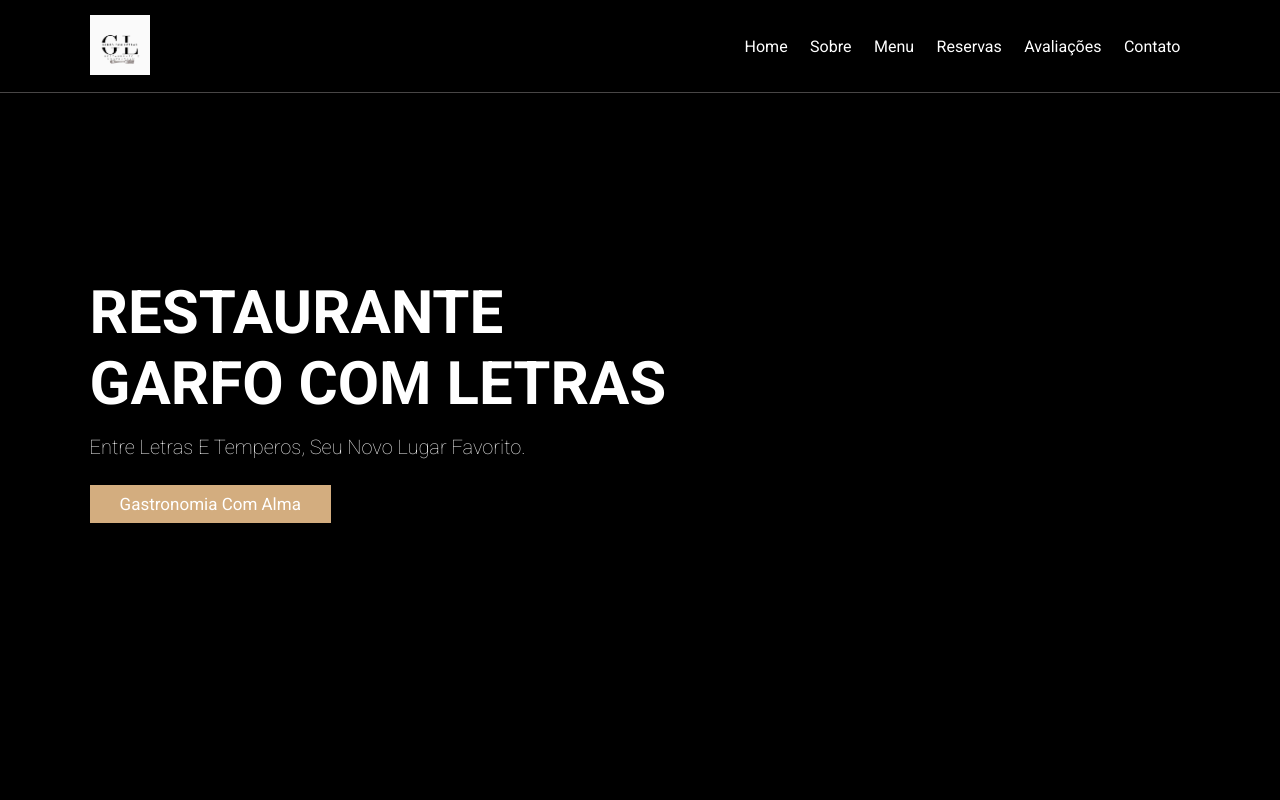
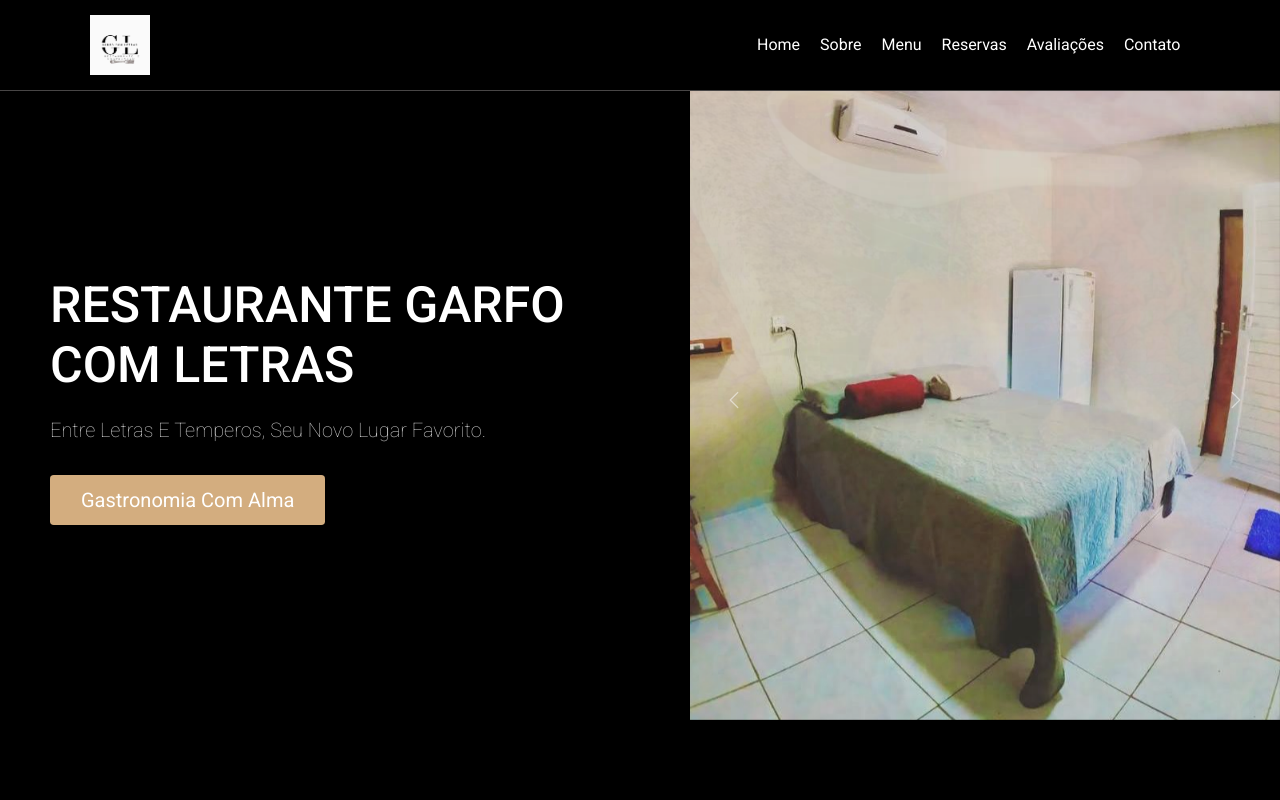
Before and after one commit to Mi-Lima/Garfo-com-Letras, a plain HTML site: page index.html in a window 1280 px wide. Shown: the top 800 px of the page. Drawn offline with nearby package versions, Linux system fonts and the light colour scheme.

Commit message:
Implementando o carrossel e retirando trechos sem uso no código

```diff
--- a/index.html
+++ b/index.html
@@ -4,10 +4,12 @@
     <meta charset="UTF-8">
     <meta name="viewport" content="width=device-width, initial-scale=1.0">
     <title>GARFO COM LETRAS</title>
-
+    <link href="https://cdn.jsdelivr.net/npm/bootstrap@5.3.5/dist/css/bootstrap.min.css" rel="stylesheet"
+    integrity="sha384-SgOJa3DmI69IUzQ2PVdRZhwQ+dy64/BUtbMJw1MZ8t5HZApcHrRKUc4W0kG879m7" crossorigin="anonymous">
     <link rel="stylesheet" href="https://cdnjs.cloudflare.com/ajax/libs/font-awesome/5.15.4/css/all.min.css">
 
     <link rel="stylesheet" href="style.css">
+
 </head>
 <body>
     <header class="header">
@@ -31,14 +33,42 @@
   </header>
 
   <!-- Sessão Home -->
-  <section class="home" id="home" >
+  <section class="home" id="home">
+    <div class="home-container">
 
-    <div class="content">
+      <!-- Conteúdo de texto -->
+      <div class="content">
         <h3>Restaurante GARFO COM LETRAS</h3>
         <p>Entre letras e temperos, seu novo lugar favorito.</p>
-        <div class="btn">Gastronomia com alma</a>
+        <div class="btn">Gastronomia com alma</div>
+      </div>
+
+      <!-- Carrossel -->
+      <div id="carouselExample" class="carousel slide carousel-fade" data-bs-ride="carousel">
+        <div class="carousel-inner">
+          <div class="carousel-item active">
+            <img src="fotos/chalé1.jpg" class="d-block w-100" alt="Imagem 1">
+          </div>
+          <div class="carousel-item">
+            <img src="fotos/foto2.jpg" class="d-block w-100" alt="Imagem 2">
+          </div>
+          <div class="carousel-item">
+            <img src="fotos/cardapio1.jpg" class="d-block w-100" alt="Imagem 3">
+          </div>
+        </div>
+        <button class="carousel-control-prev" type="button" data-bs-target="#carouselExample" data-bs-slide="prev">
+          <span class="carousel-control-prev-icon" aria-hidden="true"></span>
+          <span class="visually-hidden">Previous</span>
+        </button>
+        <button class="carousel-control-next" type="button" data-bs-target="#carouselExample" data-bs-slide="next">
+          <span class="carousel-control-next-icon" aria-hidden="true"></span>
+          <span class="visually-hidden">Next</span>
+        </button>
+      </div>
+
     </div>
-   </section>
+  </section>
+
 
    <!-- Sessão História do restaurante -->
    <section class="about" id="about">
@@ -251,8 +281,11 @@
         <a href="#contact">contact</a>
     </div>
 
-    <div class="credit">created by <span>Dev MI e Arthur</span> | all rights reserved</div>
+    <div class="credit">created by <span>Dev MI & Arthur</span> | all rights reserved</div>
 
 </section>
+<script src="https://cdn.jsdelivr.net/npm/bootstrap@5.3.5/dist/js/bootstrap.bundle.min.js"
+    integrity="sha384-k6d4wzSIapyDyv1kpU366/PK5hCdSbCRGRCMv+eplOQJWyd1fbcAu9OCUj5zNLiq"
+    crossorigin="anonymous"></script>
 </body>
 </html>
--- a/style.css
+++ b/style.css
@@ -43,6 +43,10 @@ body{
 
 section{
     padding:2rem 7%;
+}
+
+a {
+    text-decoration: none;
 }
 
 .heading{
@@ -204,32 +208,66 @@ section{
     text-align: center;
 }
 
-.home{
+.home {
     min-height: 100vh;
     display: flex;
     align-items: center;
-    background:url(../images/home-img.jpeg) no-repeat;
-    background-size: cover;
-    background-position: center;
-}
+    justify-content: center;
+    padding: 0;
+    background: var(--black);
+  }
 
-.home .content{
-    max-width: 60rem;
-}
+  .home-container {
+    display: flex;
+    flex-direction: row;
+    align-items: center;
+    justify-content: center;
+    width: 100%;
+    height: 100vh;
+  }
 
-.home .content h3{
-    font-size: 6rem;
+  .home .content {
+    flex: 1;
+    padding: 5rem;
+    display: flex;
+    flex-direction: column;
+    justify-content: center;
+    align-items: flex-start;
+    color: white;
+    background-color: var(--black);
+    height: 100%;
+    text-align: left;
+  }
+
+  .home .content h3 {
+    font-size: 5rem;
+    margin-bottom: 2rem;
     text-transform: uppercase;
-    color:#fff;
-}
+    color: #fff;
+  }
 
-.home .content p{
+  .home .content p {
     font-size: 2rem;
     font-weight: lighter;
-    line-height: 1.8;
-    padding:1rem 0;
-    color:#eee;
-}
+    margin-bottom: 2rem;
+    color: #ccc;
+  }
+
+  .home .content .btn {
+    font-size: 2rem;
+  }
+
+  .home .carousel {
+    flex: 1;
+    height: 80%;
+  }
+
+  .home .carousel-inner,
+  .home .carousel-item,
+  .home .carousel-item img {
+    height: 100%;
+    object-fit: cover;
+  }
 
 .about .row{
     display: flex;
```
Also changed, not shown: screens/reserva/hospedagem.html (+6 -0 lines).
